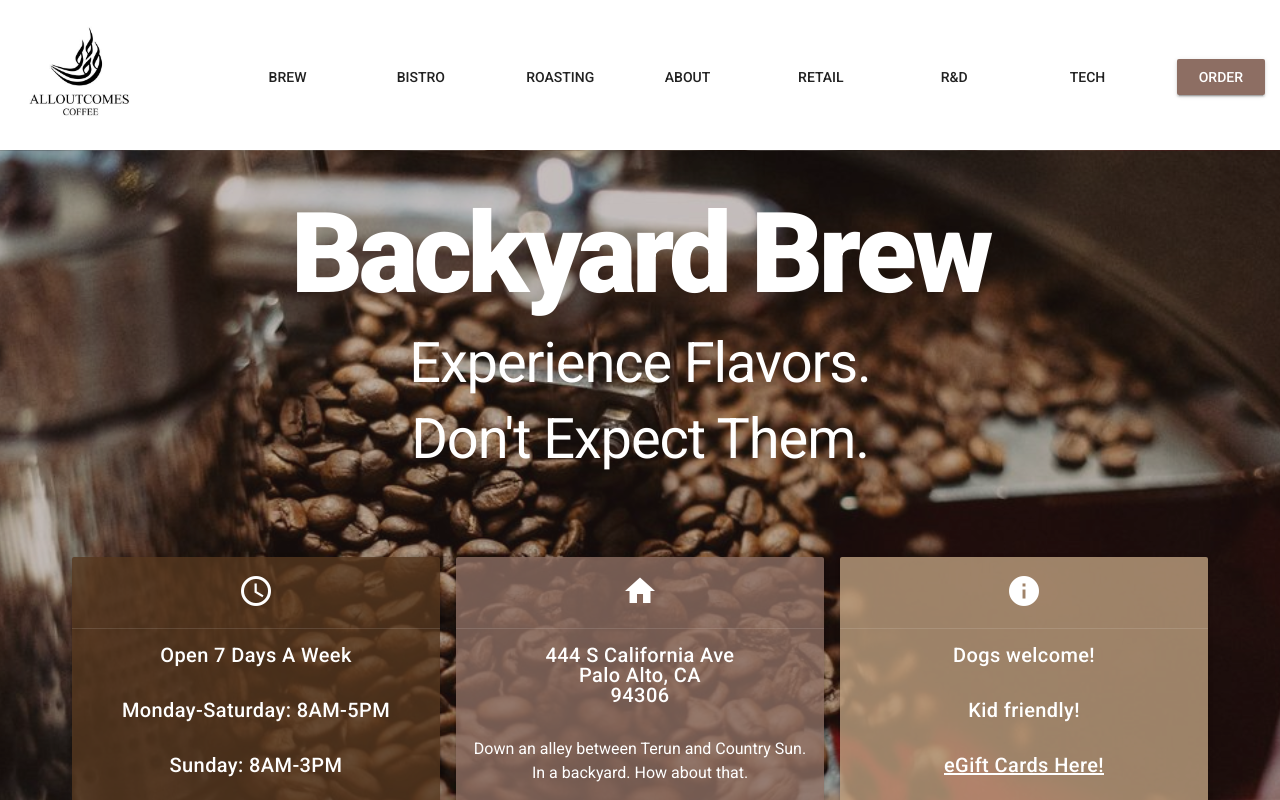
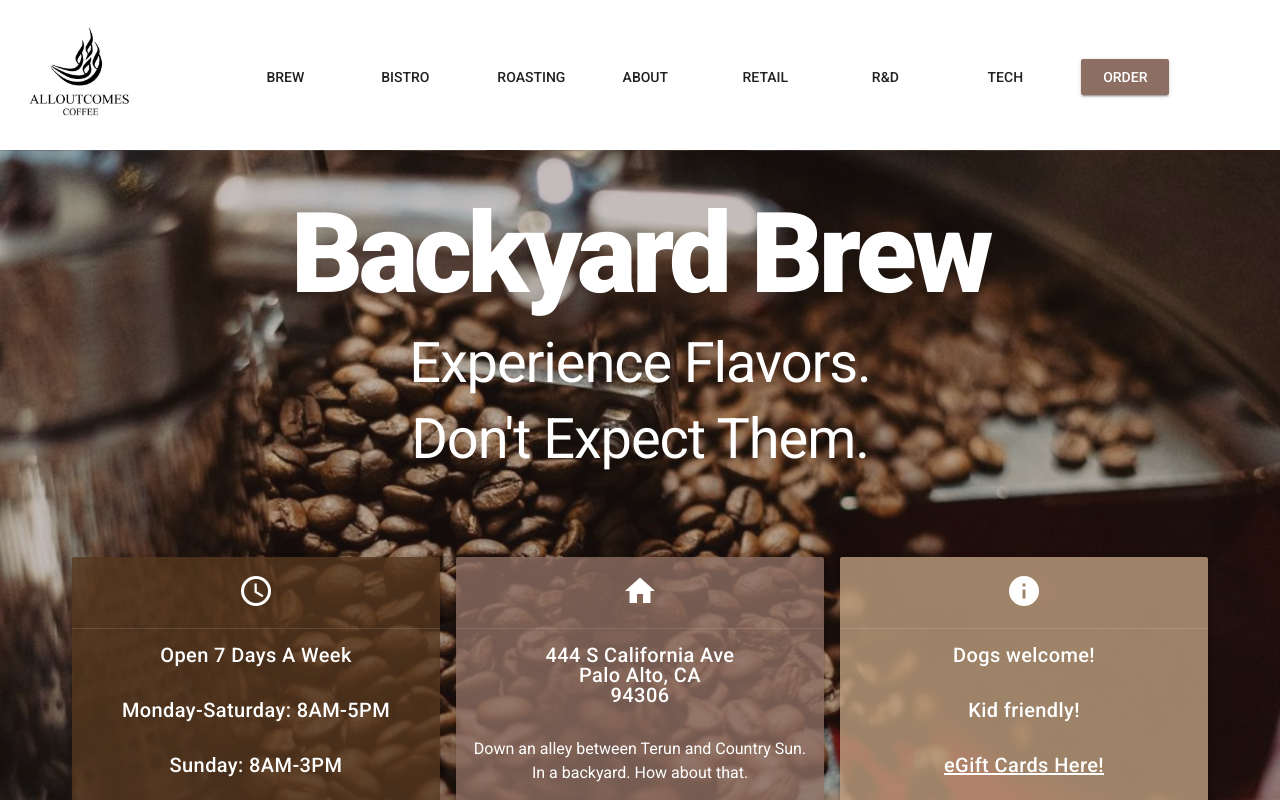
Before and after one commit to ibeckermayer/backyardbrew-frontend, a Vue app: page / in a window 1280 px wide. Shown: the top 800 px of the page. Built offline with nearby package versions, Linux system fonts and the light colour scheme.

Commit message:
changed sizing

```diff
--- a/src/components/AppNavigation.vue
+++ b/src/components/AppNavigation.vue
@@ -36,7 +36,7 @@
                         </v-layout>
                     </v-container>
                 </v-flex>
-                <v-flex md10>
+                <v-flex md9>
                     <v-container class="button-container">
                         <v-layout align-center justify-space-around="" row fill-height>
                             <v-flex md1>
```
